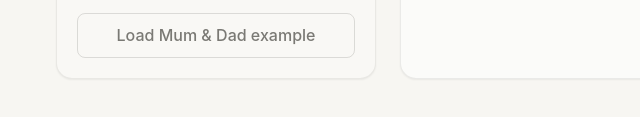
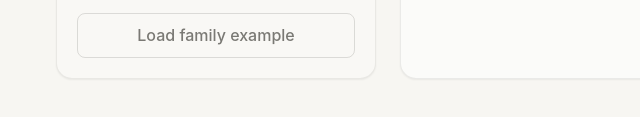
Before and after one commit to raul-gharu/free-day-finder, a website built with Vite: page src/index.html in a window 1280 px wide. Shown: the part 427-544 px from the top of the page, 0-640 px from the left. Built offline with nearby package versions, Linux system fonts and the light colour scheme; a web font is replaced by a local one.

Commit message:
fix: rename sample button to 'Load family example'

```diff
--- a/src/index.html
+++ b/src/index.html
@@ -57,7 +57,7 @@
             id="sampleBtn"
             style="margin-top: var(--space-4); width: 100%"
           >
-            Load Mum &amp; Dad example
+            Load family example
           </button>
         </aside>
 
```
